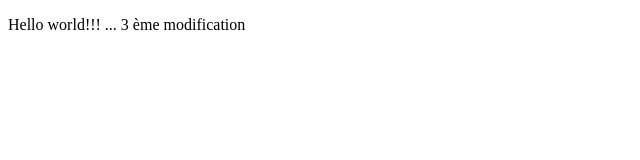
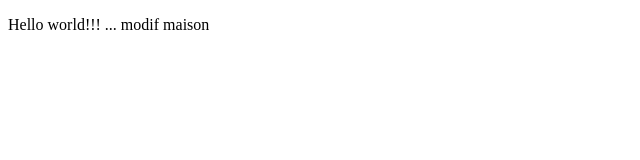
Before and after one commit to marie-claire-yui/gittest, a plain HTML site: page index.html in a window 1280 px wide. Shown: the full height of the page, 0-640 px from the left. Drawn offline with Linux system fonts and the light colour scheme.

Commit message:
Update index.html

```diff
--- a/index.html
+++ b/index.html
@@ -7,6 +7,6 @@
     <title>TestGitHub</title>
 </head>
 <body>
-    <p>Hello world!!! ... 3 ème modification</p>
+    <p>Hello world!!! ... modif maison</p>
 </body>
 </html>
```
